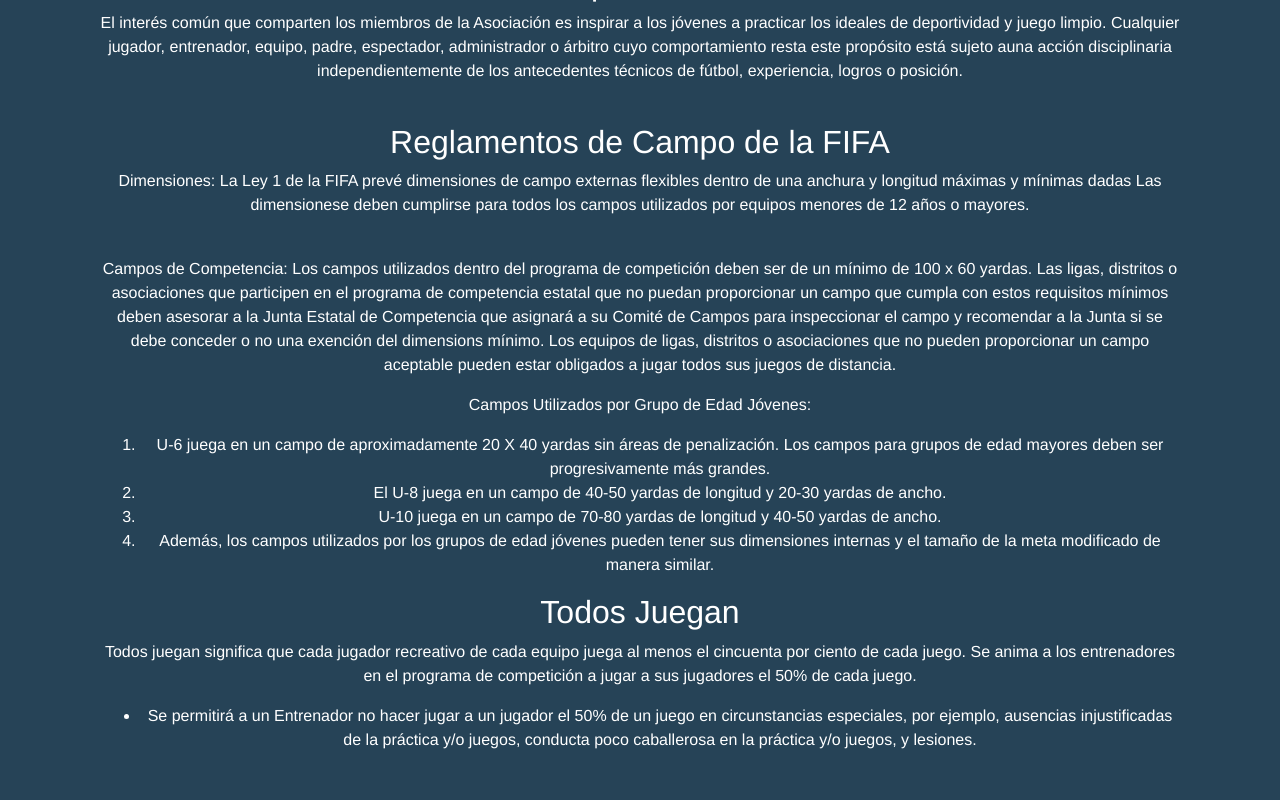
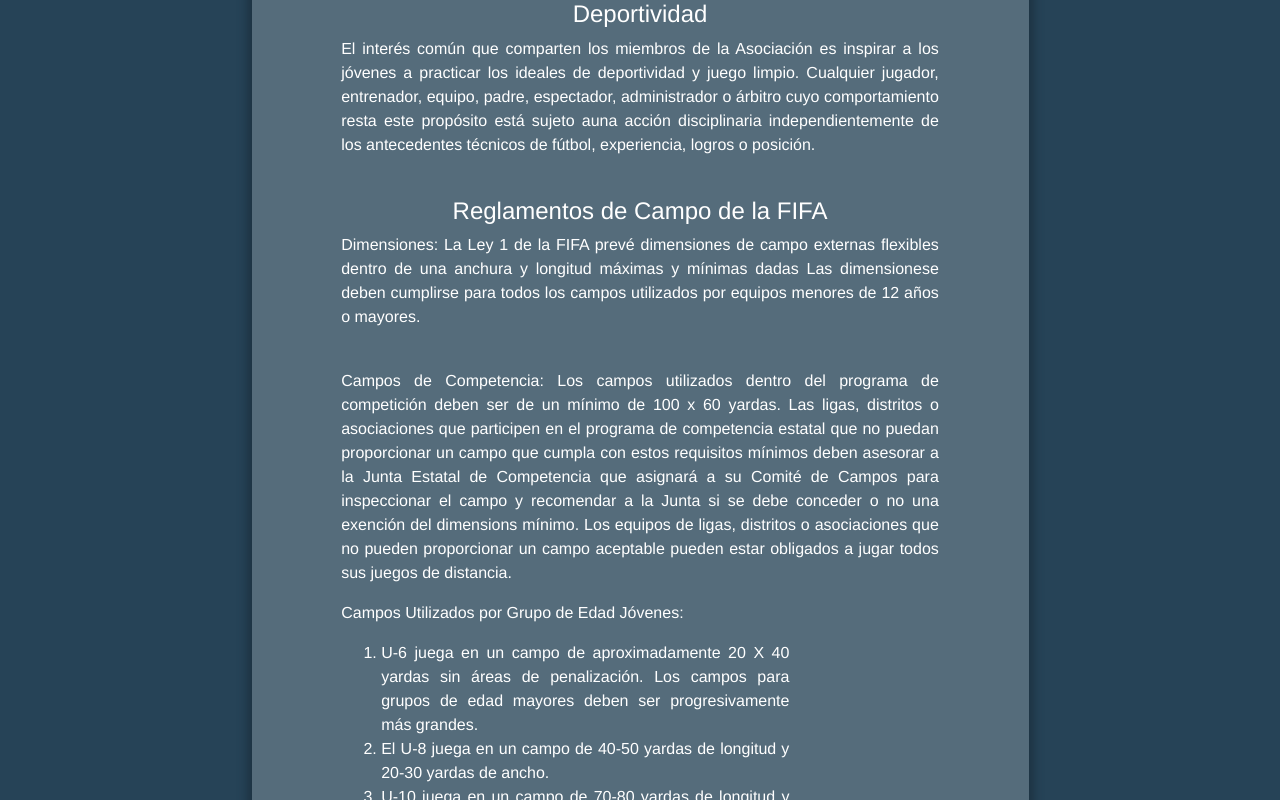
Before and after one commit to DavidTorcates/NYSL-app, a Vue app: page /Rules in a window 1280 px wide. Shown: the part 220-1020 px from the top of the page. Before the commit the page ends 988 px from the top, so only its background shows below. Built offline with nearby package versions, Linux system fonts and the light colour scheme.

Commit message:
Cambios en rules

```diff
--- a/src/assets/css/main.css
+++ b/src/assets/css/main.css
@@ -31,7 +31,24 @@
     transform: scale(0.5); } }
 
 .container {
-  margin-top: 20pt; }
+  margin-top: 20pt;
+  border-radius: 15px; }
+  .container #fondo {
+    width: 70%;
+    background-color: #fbfdf938;
+    box-shadow: 0px 0px 10px 5px #1d3342; }
+    .container #fondo p {
+      text-align: justify;
+      width: 80%;
+      margin-left: 10%; }
+    .container #fondo ol {
+      margin-left: 10%;
+      text-align: justify;
+      width: 60%; }
+    .container #fondo ul {
+      margin-left: 10%;
+      text-align: justify;
+      width: 60%; }
 
 .btn {
   background-color: #ade542;
--- a/src/assets/scss/base/_base.scss
+++ b/src/assets/scss/base/_base.scss
@@ -45,6 +45,28 @@
 
 .container {
   margin-top: 20pt;
+  border-radius: 15px;
+  #fondo{
+    width: 70%;
+
+    background-color: #fbfdf938;
+    box-shadow: 0px 0px 10px 5px $color-navbar;
+    p{
+      text-align: justify;
+      width: 80%;
+      margin-left: 10%;
+    }
+    ol{
+      margin-left: 10%;
+      text-align: justify;
+      width: 60%;
+    }
+    ul{
+      margin-left: 10%;
+      text-align: justify;
+      width: 60%;
+    }
+  }
 }
 .btn {
   background-color: $color-primario;
--- a/src/views/Rules.vue
+++ b/src/views/Rules.vue
@@ -1,14 +1,14 @@
 <template>
-  <div class="container">
+  <div class="container" id="fondo">
     <router-link class="navbar-brand" to="/Welcome">
         <img id="logoinicio" alt="Futbol logo" src="../assets/nysl_logo.png" />
     </router-link>
-    <p>
+    <h3>
       Las reglas de la FIFA regirán el juego de NYSL excepto según se modifique
       en el presente documento
-    </p>
+    </h3>
     <br />
-    <H2>Deportividad</H2>
+    <H4>Deportividad</H4>
     <p>
       El interés común que comparten los miembros de la Asociación es inspirar a
       los jóvenes a practicar los ideales de deportividad y juego limpio.
@@ -18,7 +18,7 @@
       experiencia, logros o posición.
     </p>
     <br />
-    <H2>Reglamentos de Campo de la FIFA</H2>
+    <H4>Reglamentos de Campo de la FIFA</H4>
     <p>
       Dimensiones: La Ley 1 de la FIFA prevé dimensiones de campo externas
       flexibles dentro de una anchura y longitud máximas y mínimas dadas Las
@@ -60,7 +60,7 @@
         manera similar.
       </li>
     </ol>
-    <H2>Todos Juegan</H2>
+    <H4>Todos Juegan</H4>
     <p>
       Todos juegan significa que cada jugador recreativo de cada equipo juega al
       menos el cincuenta por ciento de cada juego. Se anima a los entrenadores
```
